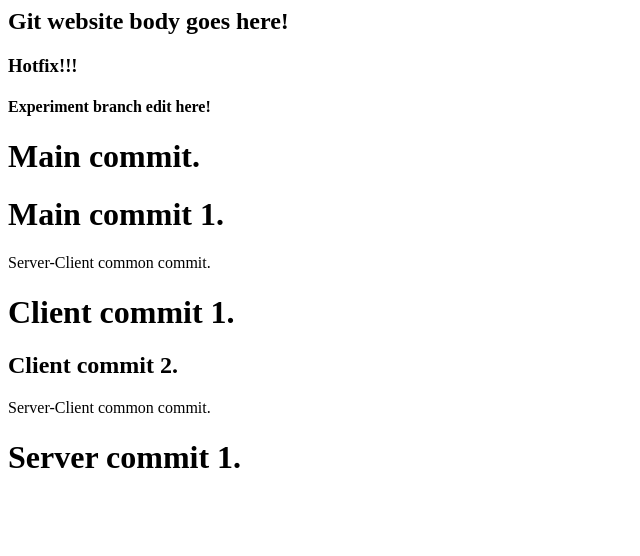
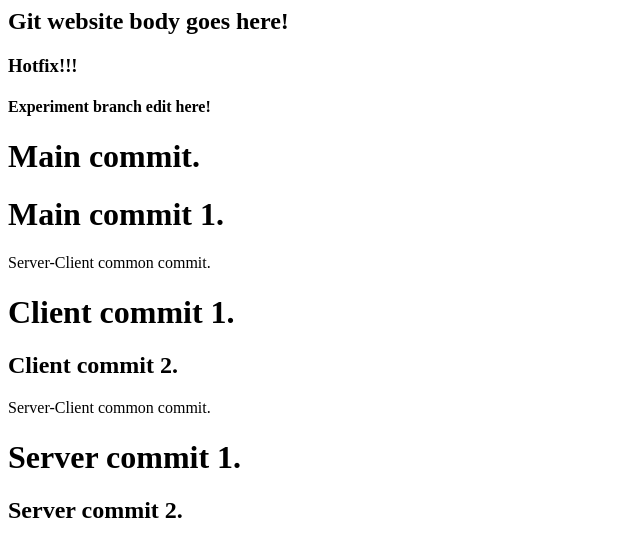
Before and after one commit to sairam-golakoti/springboard-TMLE, a plain HTML site: page index.html in a window 1280 px wide. Shown: the whole page, without its empty margins (0-640 px from the left). Drawn offline with Linux system fonts and the light colour scheme.

Commit message:
Server v0.2

```diff
--- a/index.html
+++ b/index.html
@@ -23,6 +23,7 @@
 
 		<div id='server'>
 			<h1>Server commit 1.</h1>
+			<h2>Server commit 2.</h2>
 		</div>
 	</body>
 </html>
```
